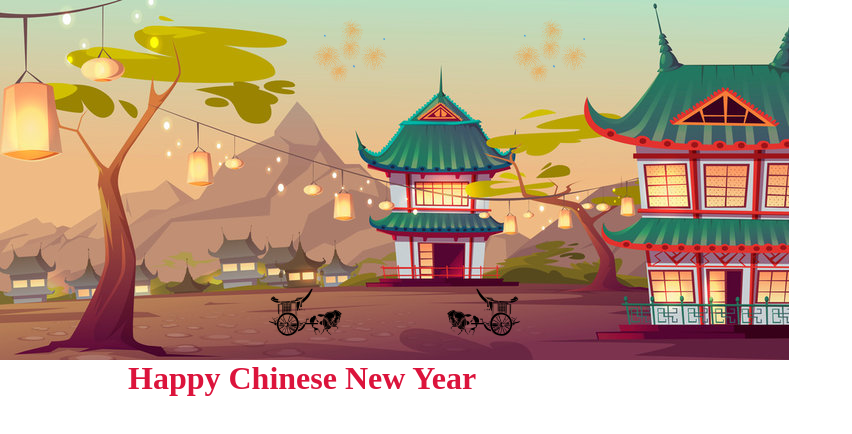
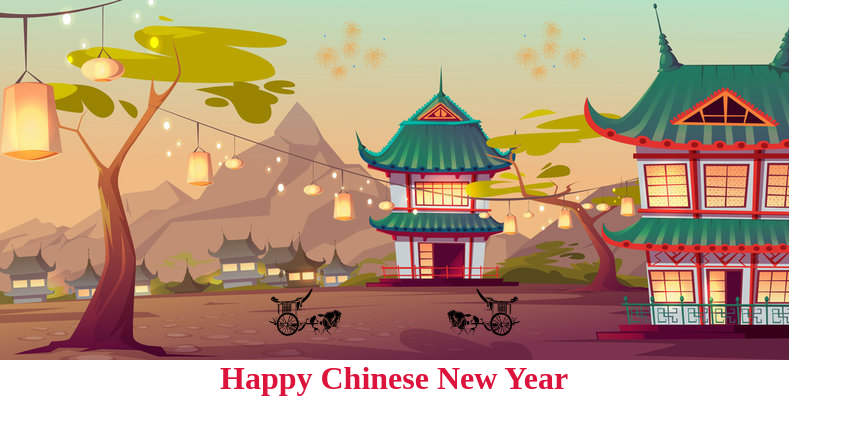
Before and after one commit to MariamiKvirkvia/Lesson-7, a plain HTML site: page index.html in a window 1280 px wide. Shown: the whole page, without its empty margins (0-852 px from the left). Drawn offline with Linux system fonts and the light colour scheme.

Commit message:
updated h1 padding

```diff
--- a/style.css
+++ b/style.css
@@ -51,7 +51,7 @@
 
 h1{
     position: absolute;
-    margin-left: 10%;
+    padding-left: 220px;
     color:crimson
 }
 
```
